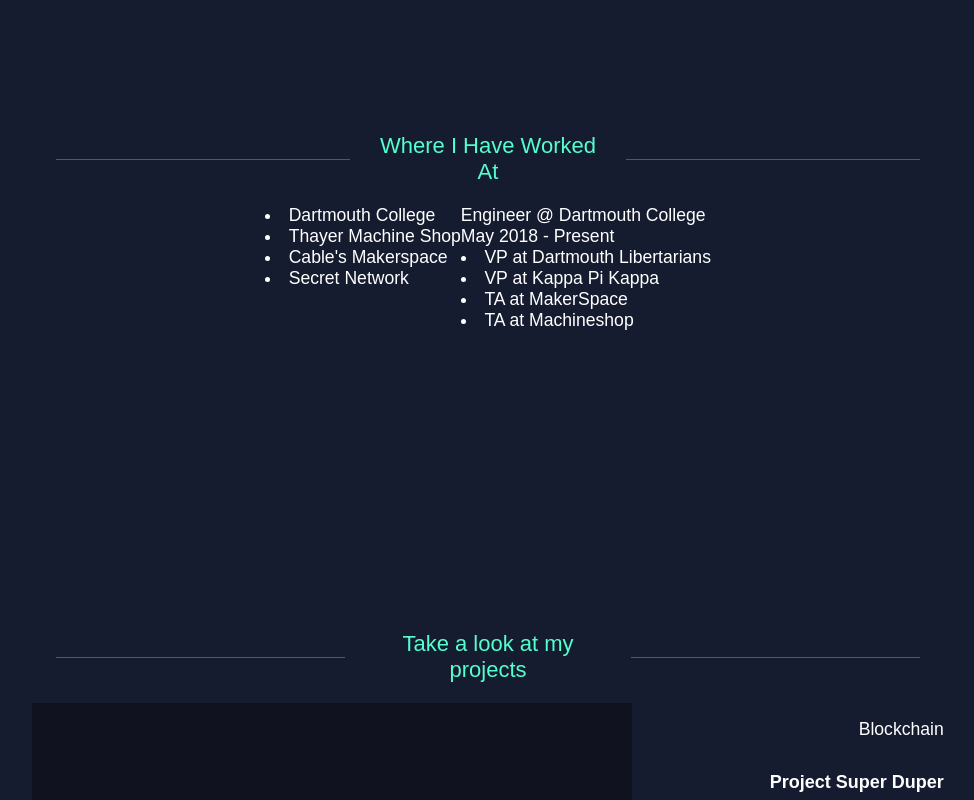
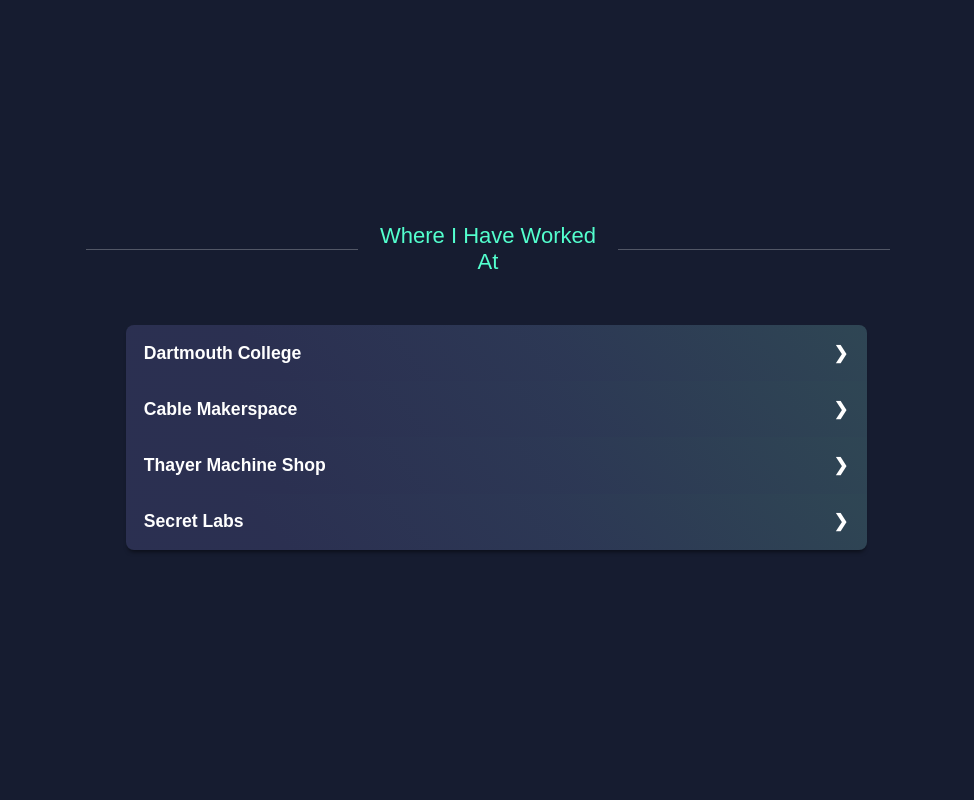
Before and after one commit to thanvinhbaohoang/react-harold-portfolio, a React (Create React App) app: page / in a window 1280 px wide. Shown: the part 1600-2400 px from the top of the page, without its empty margins (152-1126 px from the left). Built offline with nearby package versions, Linux system fonts and the light colour scheme.

Commit message:
Added Experience Tabs

```diff
--- a/package.json
+++ b/package.json
@@ -16,11 +16,14 @@
     "@testing-library/user-event": "^13.5.0",
     "babel": "^6.23.0",
     "babel-plugin-macros": "^3.1.0",
+    "bootstrap": "^5.2.0",
     "font-awesome": "^4.7.0",
     "react": "^18.1.0",
+    "react-bootstrap": "^2.4.0",
     "react-dom": "^18.1.0",
     "react-icons": "^4.4.0",
     "react-scripts": "5.0.1",
+    "sass": "^1.54.0",
     "web-vitals": "^2.1.4"
   },
   "scripts": {
--- a/src/App.js
+++ b/src/App.js
@@ -1,7 +1,7 @@
 /* eslint-disable jsx-a11y/alt-text */
 // import logo from './logo.svg';
 import {FaArrowAltCircleUp, FaInstagram, FaLinkedinIn, FaGithub, FaYoutube, FaMonero, FaBitcoin, FaEthereum, FaLinux, FaCode} from "react-icons/fa";
-import './App.css';
+import './App.scss';
 import harold from './images/harold.jpg';
 import doge from './images/doge.webp';
 import web3 from './images/web3.webp';
@@ -10,6 +10,7 @@
 import pic from '/home/harold/Desktop/react-harold-portfolio/src/images/charlie-henson-no-logo-abst-468.jpg'
 
 function App() {
+
   return (
     <div className="App">
         <div class='social-media-strip'>
@@ -58,7 +59,7 @@
 
         <section class="hero-section" id ='hero'>
             <div class='floating-icons'>
-                {/* <div class='floating-icon-container'>
+                <div class='floating-icon-container'>
                     <FaInstagram class='floating-icon'/>
                 </div>
                 <div class='floating-icon-container'>
@@ -69,7 +70,7 @@
                 </div>
                 <div class='floating-icon-container'>
                     <FaYoutube class='floating-icon'/>
-                </div> */}
+                </div>
             </div>
 
 
@@ -151,7 +152,42 @@
         {/*========= EXPERIENCE SECTION ==========*/}
         <section class='experience-section'>
                     <div class='section-title'> Where I Have Worked At</div>
-                    <div class='work-history'>
+                    <div class="row">
+  <div class="col">
+    <div class="tabs">
+      <div class="tab">
+        <input type="checkbox" id="chck1"/>
+        <label class="tab-label" for="chck1">Dartmouth College</label>
+        <div class="tab-content">
+          Lorem ipsum dolor sit amet consectetur, adipisicing elit. Ipsum, reiciendis! askldasmlda,msdalsmdasldmfasldmfasldmfsldmfmadslf
+        </div>
+      </div>
+      <div class="tab">
+        <input type="checkbox" id="chck2"/>
+        <label class="tab-label" for="chck2">Cable Makerspace</label>
+        <div class="tab-content">
+          Lorem ipsum dolor sit amet consectetur adipisicing elit. A, in!
+        </div>
+      </div>
+      <div class="tab">
+        <input type="checkbox" id="chck3"/>
+        <label class="tab-label" for="chck3">Thayer Machine Shop</label>
+        <div class="tab-content">
+          Lorem ipsum dolor sit amet consectetur adipisicing elit. A, in!
+        </div>
+      </div>
+      <div class="tab">
+        <input type="checkbox" id="chck4"/>
+        <label class="tab-label" for="chck4">Secret Labs</label>
+        <div class="tab-content">
+          Lorem ipsum dolor sit amet consectetur adipisicing elit. A, in!
+        </div>
+      </div>
+    </div>
+  </div>
+
+</div>
+                    {/* <div class='work-history'>
                         <div class='work-names'>
                             <li> Dartmouth College</li>
                             <li> Thayer Machine Shop</li>
@@ -169,7 +205,7 @@
                                 <li>TA at Machineshop</li>
                             </div>
                         </div>
-                    </div>
+                    </div> */}
 
                     <div class='skills-tiles'>
 
@@ -289,6 +325,7 @@
         <div class ="contact-section" id="contact">
          <div class='section-title'> Contact Me</div>
          <h1>Get In Touch</h1>
+         <p>haroldthan@gmail.com</p>
          <p class='contact-description'>I am looking for opportunities to work in Web 3.0 and Crypto Development. Whether you have a project or just want to say hi, I am more than happy to connect ;) </p>
          <div class='nav-connect-button'> Say Hello</div>
         </div>
--- a/src/App.css
+++ b/src/App.scss
@@ -231,7 +231,7 @@
   color: #53ffce;
   font-size: 22px;
   font-weight:normal;
-  margin: 20px;
+  margin: 50px;
 }
 
 /* HERO SECTION */
@@ -971,6 +971,97 @@
   justify-content: center;
   align-items: center;
 }
+$midnight: #2c3e50;
+$clouds: #ecf0f1;
+input {
+  position: absolute;
+  opacity: 0;
+  z-index: -1;
+}
+.row {
+  display:flex;
+  .col {
+    flex:1;
+    display: flex;
+    justify-content: center;
+    align-items: center;
+    &:last-child {
+      margin-left: 1em;
+    }
+  }
+}
+/* Accordion styles */
+.tabs {
+  display: flex;
+  flex-direction: column;
+  justify-content: center;
+  align-items: center;
+  width: 80%;
+  border-radius: 8px;
+  overflow: hidden;
+  box-shadow: 0 4px 4px -2px rgba(0,0,0,0.5);
+}
+.tab {
+  width: 100%;
+  color: white;
+  overflow: hidden;
+  &-label {
+    display: flex;
+    justify-content: space-between;
+    padding: 1em;
+    background: linear-gradient(49.21deg, rgba(127, 127, 213, 0.2) 19.87%, rgba(134, 168, 231, 0.2) 58.46%, rgba(145, 234, 228, 0.2) 97.05%)    ;
+    font-weight: bold;
+    cursor: pointer;
+    /* Icon */
+    &:hover {
+      background: darken($midnight, 10%);
+      color:#53ffce;
+      transition: 0.2s ease-in-out;
+      transform: translateY(-2px);
+      text-shadow: white 3px 3px 100px;
+    }
+    &::after {
+      content: "\276F";
+      width: 1em;
+      height: 1em;
+      text-align: center;
+      transition: all .35s;
+    }
+  }
+  &-content {
+    max-height: 0;
+    padding: 0 1em;
+    color: $midnight;
+    background: white;
+    transition: all .35s;
+  }
+  &-close {
+    display: flex;
+    justify-content: flex-end;
+    padding: 1em;
+    font-size: 0.75em;
+    background: $midnight;
+    cursor: pointer;
+    &:hover {
+      background: darken($midnight, 10%);
+    }
+  }
+}
+
+// :checked
+input:checked {
+  + .tab-label {
+    background: darken($midnight, 10%);
+    &::after {
+      transform: rotate(90deg);
+    }
+  }
+  ~ .tab-content {
+    max-height: 100vh;
+    padding: 1em;
+  }
+}
+
 
 /* =================== CONTACT SECTION ================= */
 .contact-section{
```
Also changed, not shown: 1 other file (tests, documents, lock files or other folders).
